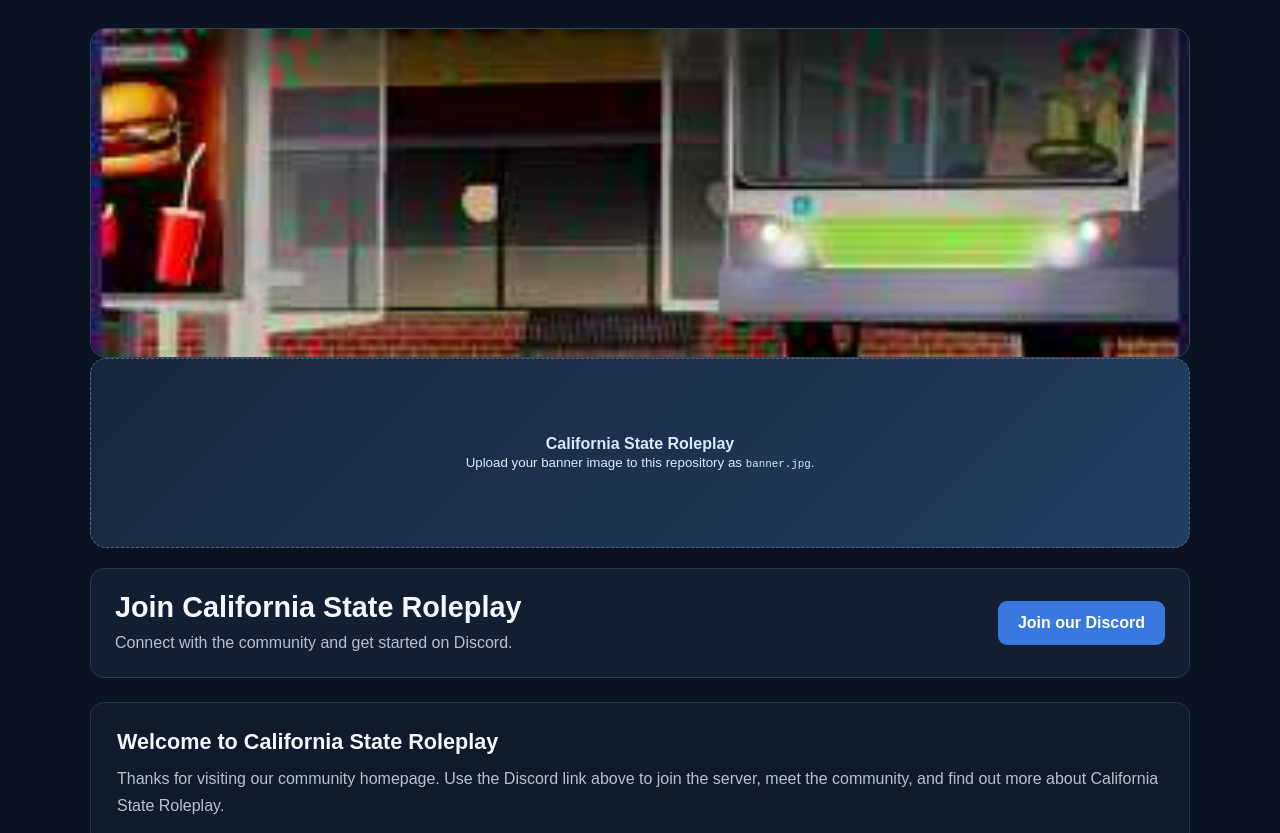
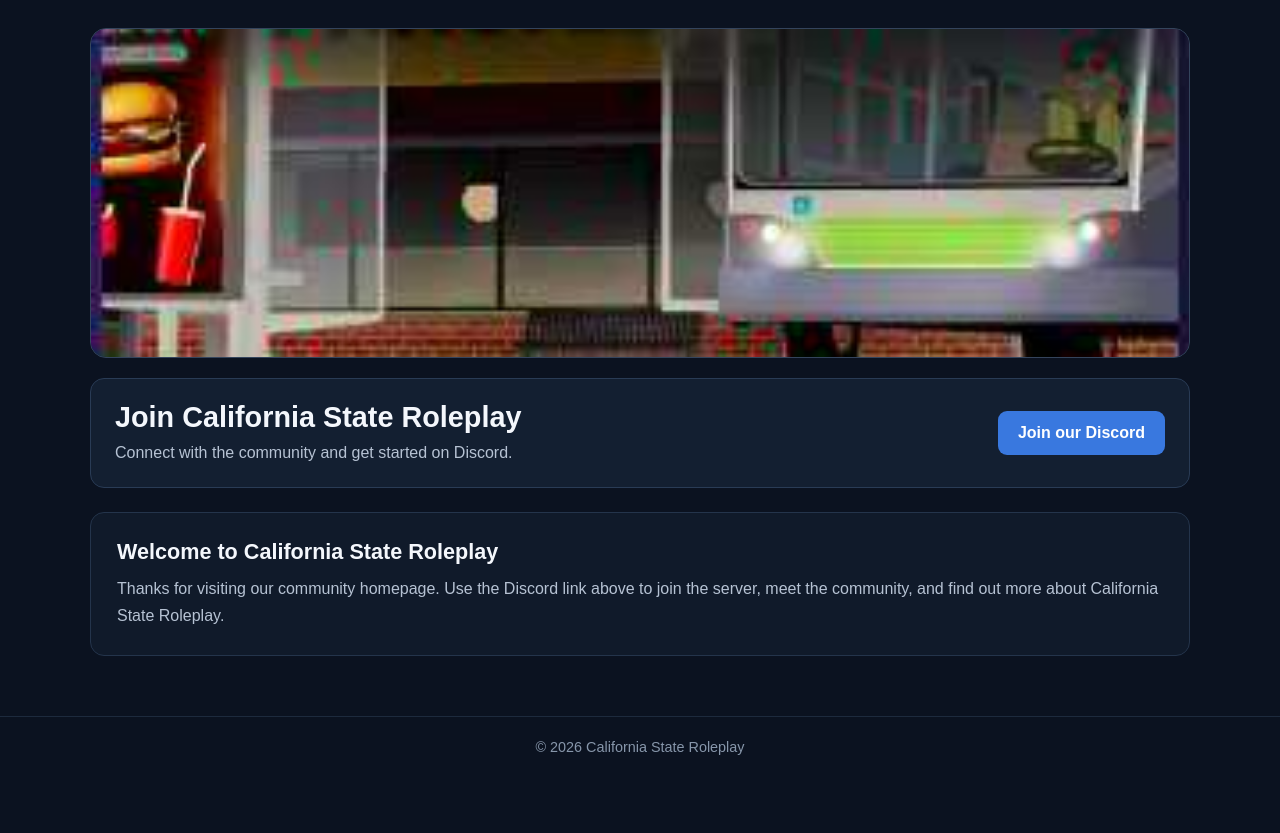
Before and after one commit to MultitaskBotoffcialsignin/California-State-roleplay, a plain HTML site: page index.html in a window 1280 px wide. Shown: the top 833 px of the page. Drawn offline with Linux system fonts and the light colour scheme.

Commit message:
Remove banner fallback upload instructions

```diff
--- a/index.html
+++ b/index.html
@@ -31,9 +31,6 @@
   <header>
     <img class="banner" src="banner.jpg" alt="California State Roleplay banner"
       onerror="this.style.display='none';document.getElementById('banner-fallback').hidden=false;">
-    <div id="banner-fallback" class="banner-fallback" hidden>
-      <div><strong>California State Roleplay</strong><br><small>Upload your banner image to this repository as <code>banner.jpg</code>.</small></div>
-    </div>
   </header>
 
   <main>
```
